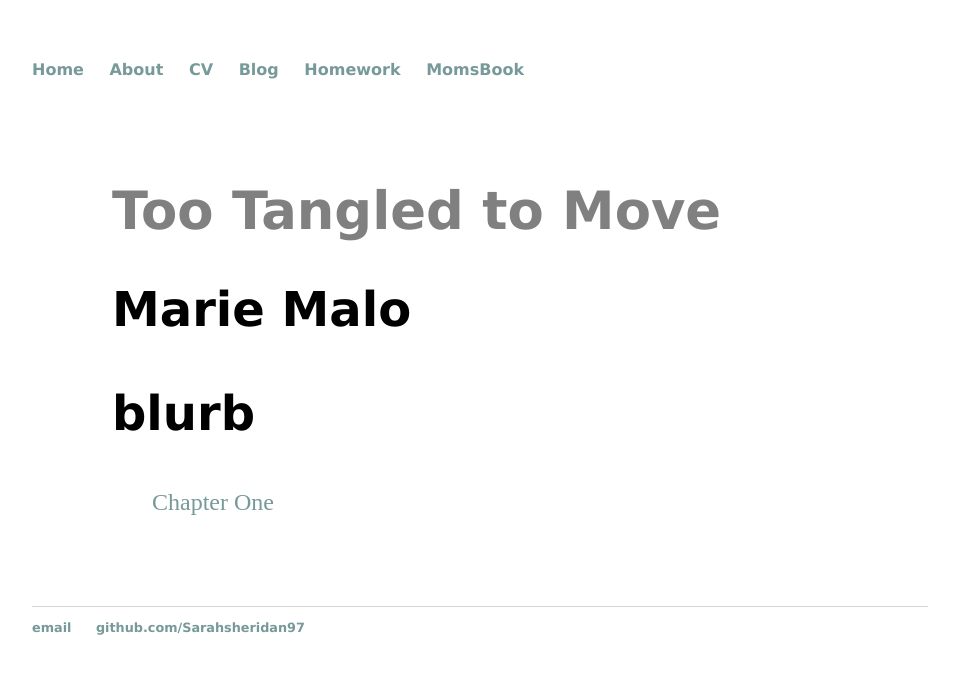
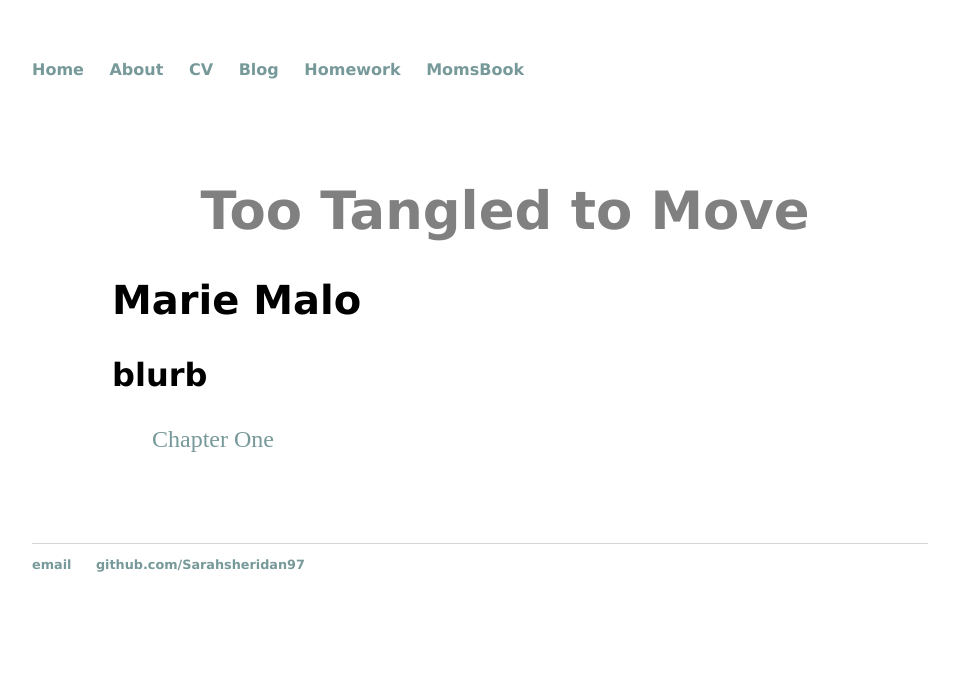
Before and after one commit to Sarahsheridan97/sarahsheridan97.github.io, a Jekyll site: the page built from mombook/index.html, in a window 1280 px wide. Shown: the top 674 px of the page, without its empty margins (160-1119 px from the left). Built offline with Jekyll 4.4.1, drawn with Linux system fonts in a browser that asks for light colours.

Commit message:
Update main.css

```diff
--- a/css/main.css
+++ b/css/main.css
@@ -43,35 +43,36 @@ h1 {
     font-size: 3.3em;
     font-family:'Veranda', 'Geneva', 'Sans-Serif';
     color: gray;
+    text-align: center;
 }
 
 h2 {
-    font-size: 3em;
+    font-size: 2.5em;
     font-family:'Veranda', 'Geneva', 'Sans-Serif';
 }
 
 h3 {
-    font-size: 3em;
+    font-size: 2em;
     font-family:'Veranda', 'Geneva', 'Sans-Serif';
 }
 
 h4 {
-    font-size: 3em;
+    font-size: 2em;
     font-family:'Veranda', 'Geneva', 'Sans-Serif';
 }
 
 h5 {
-    font-size: 3em;
+    font-size: 2em;
     font-family:'Veranda', 'Geneva', 'Sans-Serif';
 }
 
 h6 {
-    font-size: 3em;
+    font-size: 2em;
     font-family:'Veranda', 'Geneva', 'Sans-Serif';
 }
 
 h7 {
-    font-size: 3em;
+    font-size: 2em;
     font-family:'Veranda', 'Geneva', 'Sans-Serif';
 }
 p {
```
